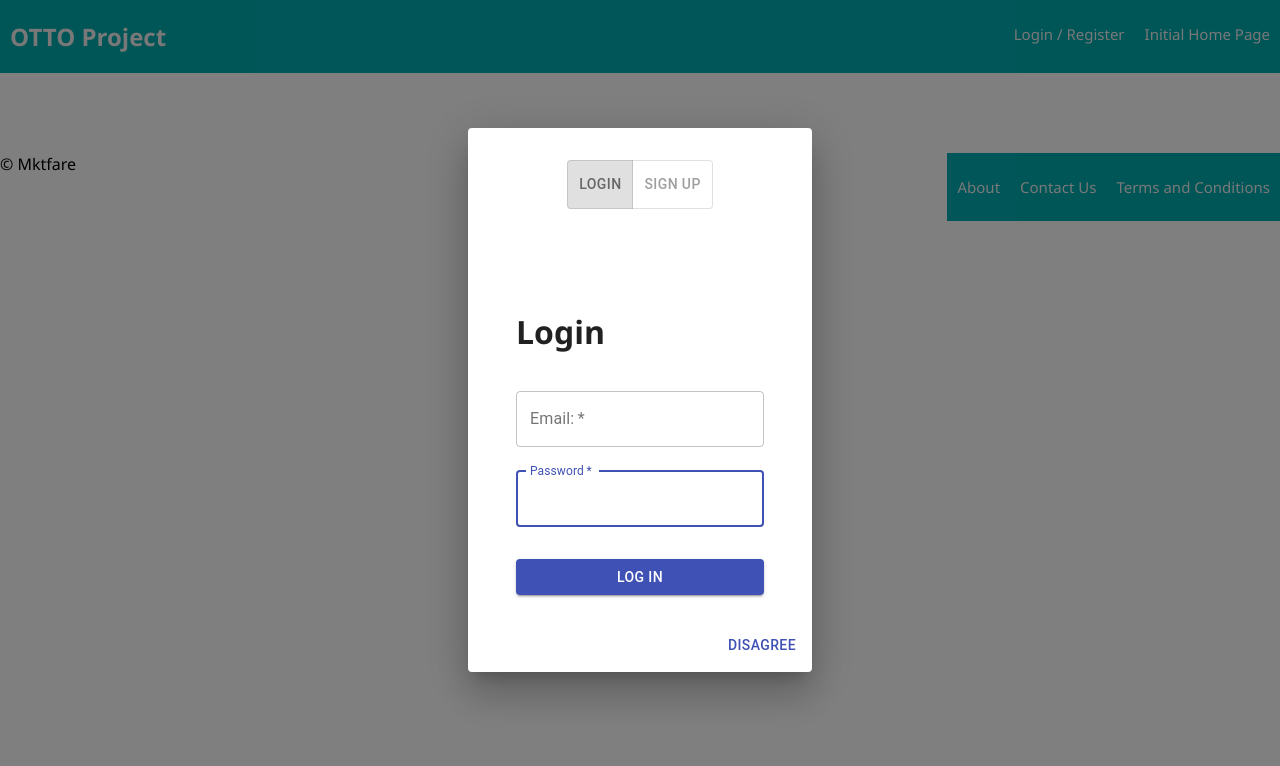
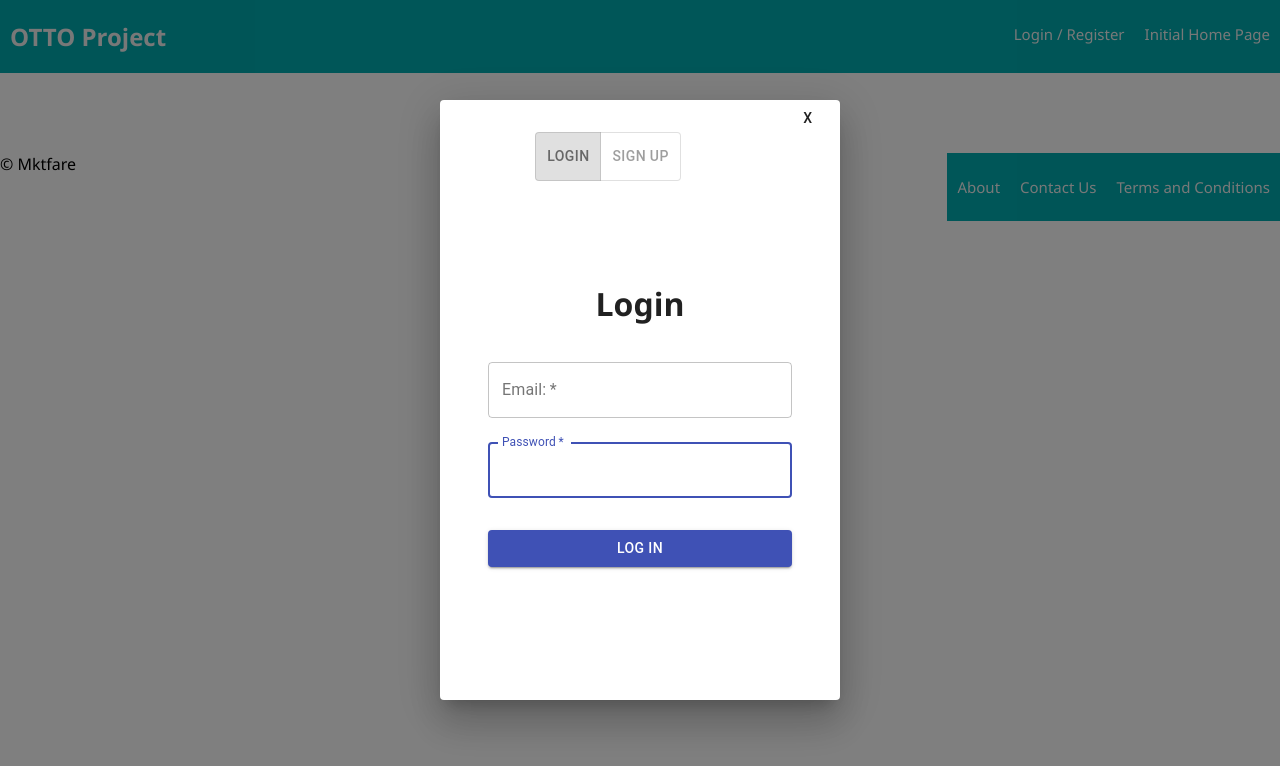
Before and after one commit to Prime-OTTO-Team/OTTO, a React (Create React App) app: page /#/home in a window 1280 px wide. Shown: the top 766 px of the page. Built offline with nearby package versions, Linux system fonts and the light colour scheme; no server answers.

Commit message:
fixed login bugs, modal closes after logging in, text is centered

```diff
--- a/src/components/Modals/LogInContent.js
+++ b/src/components/Modals/LogInContent.js
@@ -12,6 +12,7 @@ import Box from '@material-ui/core/Box';
 import Typography from '@material-ui/core/Typography';
 import { withStyles } from "@material-ui/core/styles";
 import Container from '@material-ui/core/Container';
+import './LoginSignUpModal.css';
 const styles = theme => ({
     paper: {
         marginTop: theme.spacing(8),
@@ -29,8 +30,7 @@ const styles = theme => ({
     },
     submit: {
         margin: theme.spacing(3, 0, 2),
-    },
-
+    }
 });
 
 
@@ -56,7 +56,8 @@ class LoginContent extends Component {
             this.props.dispatch({ type: 'LOGIN_INPUT_ERROR' });
         }
         if (this.props.user) {
-            this.props.history.push('/home')
+            // this.props.history.push('/home')
+            this.props.handleClose();
         }
 
     } // end login
@@ -70,7 +71,7 @@ class LoginContent extends Component {
     render() {
         const { classes } = this.props;
         return (
-            <Container component="main" maxWidth="xs">
+            <Container className="loginModalContainer" component="main" maxWidth="xs">
                 <div className={classes.paper}>
                     {this.props.errors.loginMessage && (
                         <h2
@@ -107,6 +108,7 @@ class LoginContent extends Component {
                                 label="Password"
                                 name="password"
                                 autoComplete="password"
+                                type="password"
                                 autoFocus
                                 value={this.state.password}
                                 onChange={this.handleInputChangeFor('password')}
@@ -123,18 +125,9 @@ class LoginContent extends Component {
                                 value="Log In"
                             >
                                 Log In
-              </Button>
+                            </Button>
                         </div>
                     </form>
-                    {/* <center>
-                        <Button variant="contained" color="primary"
-                            type="button"
-                            className="link-button"
-                            onClick={() => { this.props.dispatch({ type: 'SET_TO_REGISTER_MODE' }) }}
-                        >
-                            Register / Admin
-          </Button>
-                    </center> */}
                 </div>
             </Container>
         );
--- a/src/components/Modals/LoginSignUpModal.css
+++ b/src/components/Modals/LoginSignUpModal.css
@@ -1,5 +1,7 @@
-.container {
-    width: 400;
+.dialogContainer {
+    width: 400px;
+    min-height: 600px;
+    text-align: center;
 }
 #alert-dialog-slide-title {
     align-self: center;
@@ -7,3 +9,12 @@
 .toggleSwitch {
     align-self: center;
 }
+.xButton {
+    background-color: blue;
+    width: 40px;
+    float: right;
+}
+.xButtonWrapper {
+    background-color: blue;
+    width: 100%;
+}
--- a/src/components/Modals/LoginSignupModal.js
+++ b/src/components/Modals/LoginSignupModal.js
@@ -38,18 +38,20 @@ class LoginSignUpModal extends Component {
     }
     view = () => {
         if (this.state.switch === 'login') {
-            return <LogInContent/>
+            return <LogInContent handleClose={this.handleClose}/>
         } else {
-            return <SignUpContent/>
+            return <SignUpContent />
         }
     }
     loginSelected = () => {
         if (this.state.switch === 'login') {
+            this.props.dispatch({ type: 'SET_TO_LOGIN_MODE' })
             return true
         } else return false
     }
     signUpSelected = () => {
         if (this.state.switch === 'signUp') {
+            this.props.dispatch({ type: 'SET_TO_REGISTER_MODE' })
             return true
         } else return false
     }
@@ -63,27 +65,35 @@ class LoginSignUpModal extends Component {
     render() {
         return (
             <Dialog
-                    className='container'
                 open={this.isModalOpen()}
                 TransitionComponent={Transition}
                 keepMounted
-                    onClose={()=>{this.handleClose()}}
+                onClose={() => { this.handleClose() }}
                 aria-labelledby="alert-dialog-slide-title"
                 aria-describedby="alert-dialog-slide-description"
             >
-                    <DialogTitle id="alert-dialog-slide-title"/>
+                <div className='dialogContainer'>
+                    <div className="xButtonWrapper">
+
+                        <Button className="xButton" onClick={() => { this.handleClose() }}>
+                            X
+                        </Button>
+                    </div>
+                    <DialogTitle id="alert-dialog-slide-title" />
                     <ToggleButtonGroup
                         className="toggleSwitch"
                         aria-label="text formatting"
                         onChange={(event, newValue) => {
-                        this.setState({switch: newValue[0]})}
+                            this.setState({ switch: newValue[0] })
+                        }
                         }
                     >
                         <ToggleButton
                             selected={this.loginSelected()}
                             value="login"
                             aria-label="bold"
-                            // onClick={this.setState({switch: 'login'})}
+                            onClick={console.log('login clicked')
+                            }
                         >
                             Login
                         </ToggleButton>
@@ -98,11 +108,7 @@ class LoginSignUpModal extends Component {
                     <DialogContent>
                         {this.view()}
                     </DialogContent>
-                    <DialogActions>
-                        <Button onClick={() => { this.handleClose() }} color="primary">
-                            Disagree
-                        </Button>
-                    </DialogActions>
+                </div>
             </Dialog>
         )
     }
--- a/src/components/Modals/SignUpContent.js
+++ b/src/components/Modals/SignUpContent.js
@@ -11,6 +11,7 @@ import Box from '@material-ui/core/Box';
 import Typography from '@material-ui/core/Typography';
 import { withStyles } from "@material-ui/core/styles";
 import Container from '@material-ui/core/Container';
+import './LoginSignUpModal.css';
 
 const styles = theme => ({
   paper: {
@@ -70,7 +71,7 @@ class SignupContent extends Component {
   render() {
     const { classes } = this.props;
     return (
-      <Container component="main" maxWidth="xs">
+      <Container className="loginModalContainer" component="main" maxWidth="xs">
         <div className={classes.paper}>
           {this.props.errors.registrationMessage && (
             <h2
```
Also changed, not shown: 1 other file (tests, documents, lock files or other folders). Lines whose indentation alone changed are shown as unchanged.
